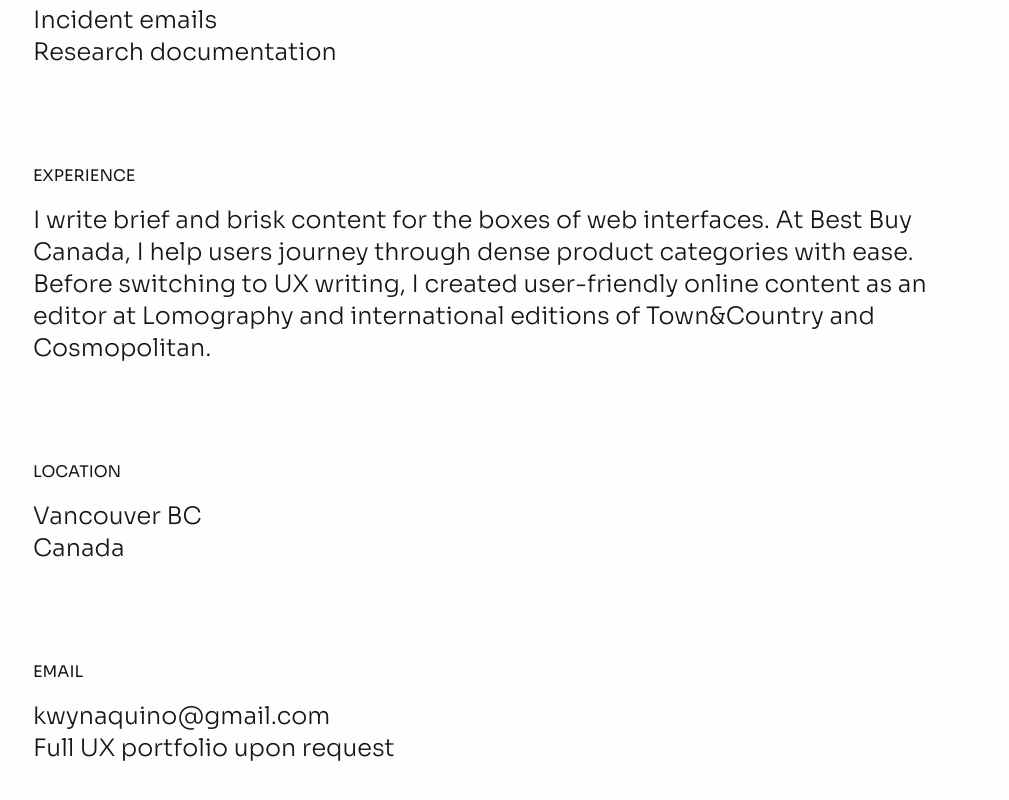
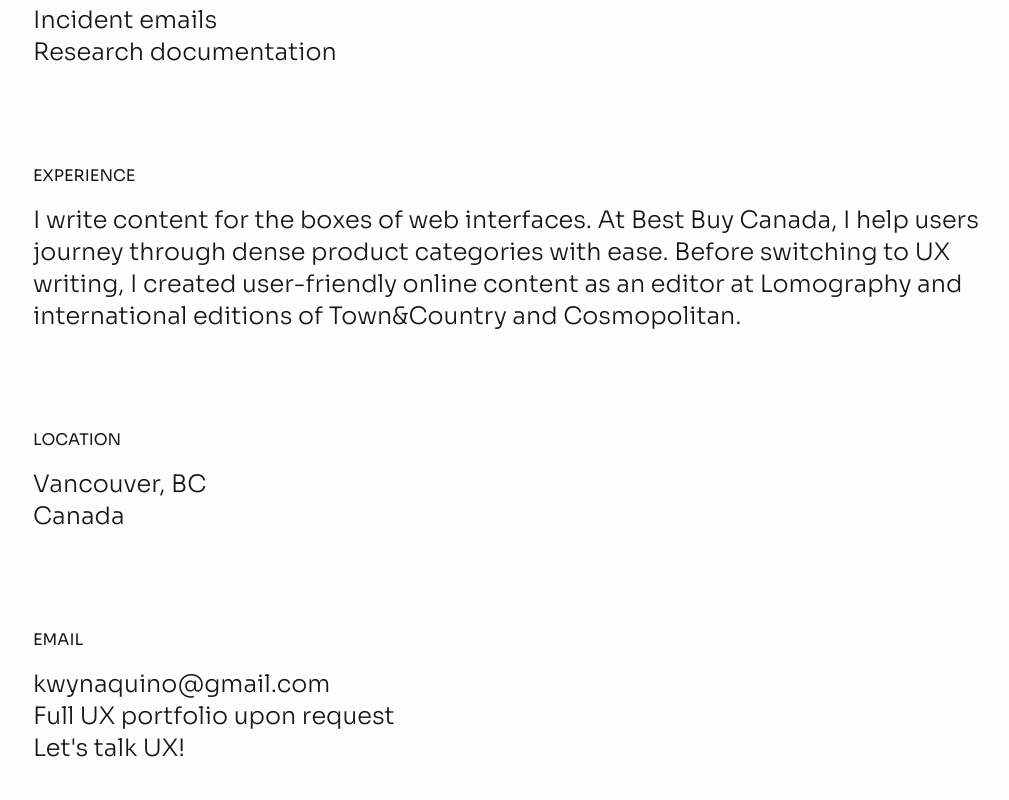
Before and after one commit to casperleerink/kwyn-aquino, a Next.js app: page / in a window 1280 px wide. Shown: the part 1998-2798 px from the top of the page, without its empty margins (127-1136 px from the left). Built offline with nearby package versions, Linux system fonts and the light colour scheme.

Commit message:
update text

```diff
--- a/pages/index.tsx
+++ b/pages/index.tsx
@@ -91,11 +91,11 @@ const Home: NextPage = () => {
             whileInView="show"
             className="font-light text-xl md:text-2xl"
           >
-            I write brief and brisk content for the boxes of web interfaces. At
-            Best Buy Canada, I help users journey through dense product
-            categories with ease. Before switching to UX writing, I created
-            user-friendly online content as an editor at Lomography and
-            international editions of Town&Country and Cosmopolitan.
+            I write content for the boxes of web interfaces. At Best Buy Canada,
+            I help users journey through dense product categories with ease.
+            Before switching to UX writing, I created user-friendly online
+            content as an editor at Lomography and international editions of
+            Town&Country and Cosmopolitan.
           </motion.p>
         </div>
         <div className="pt-10 md:pt-20">
@@ -113,7 +113,7 @@ const Home: NextPage = () => {
             whileInView="show"
             className="font-light text-xl md:text-2xl"
           >
-            <h6>Vancouver BC</h6>
+            <h6>Vancouver, BC</h6>
             <h6>Canada</h6>
           </motion.div>
         </div>
@@ -139,6 +139,7 @@ const Home: NextPage = () => {
               kwynaquino@gmail.com
             </a>
             <p>Full UX portfolio upon request</p>
+            <p>Let&apos;s talk UX!</p>
           </motion.div>
         </div>
       </main>
```
